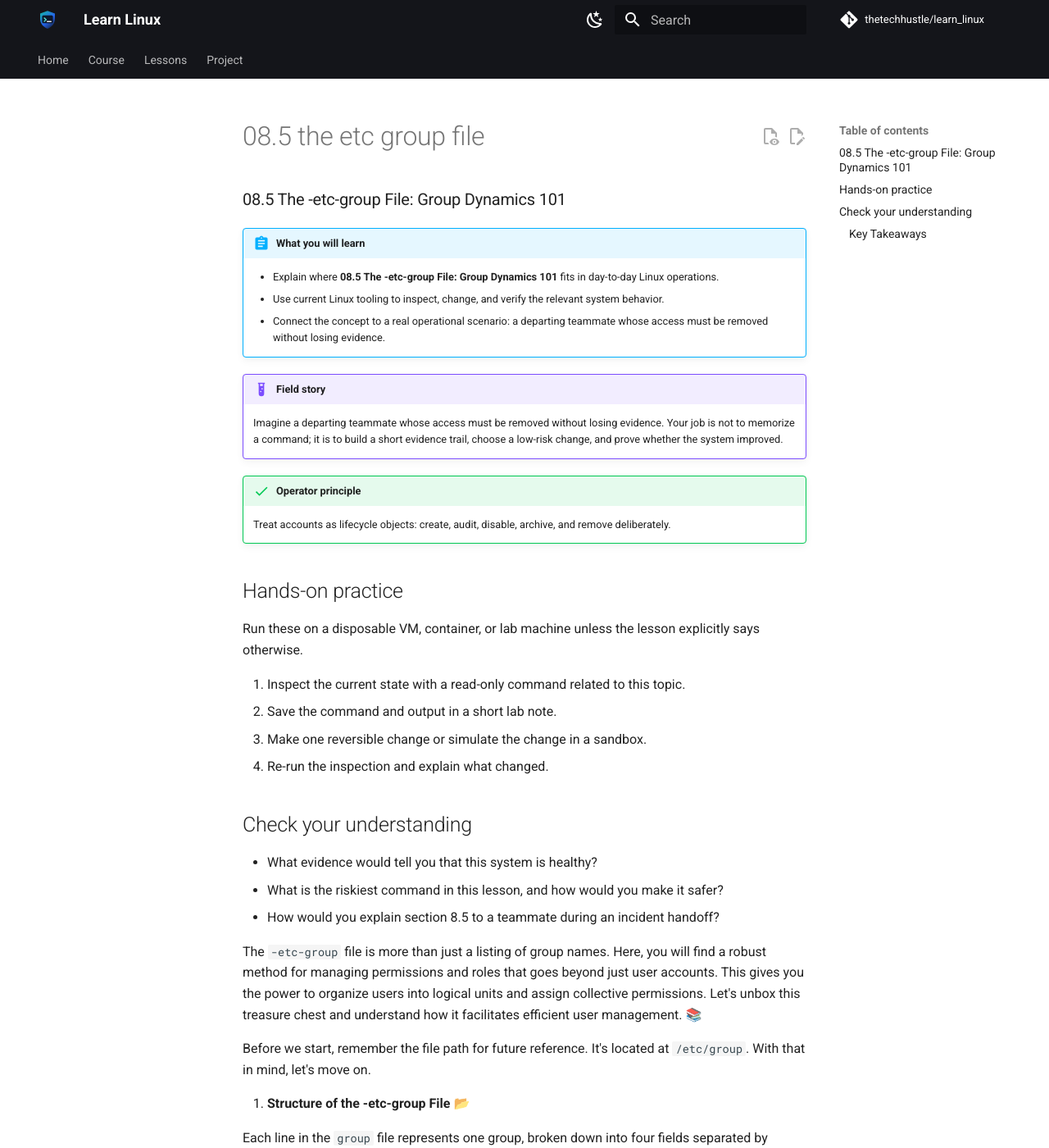
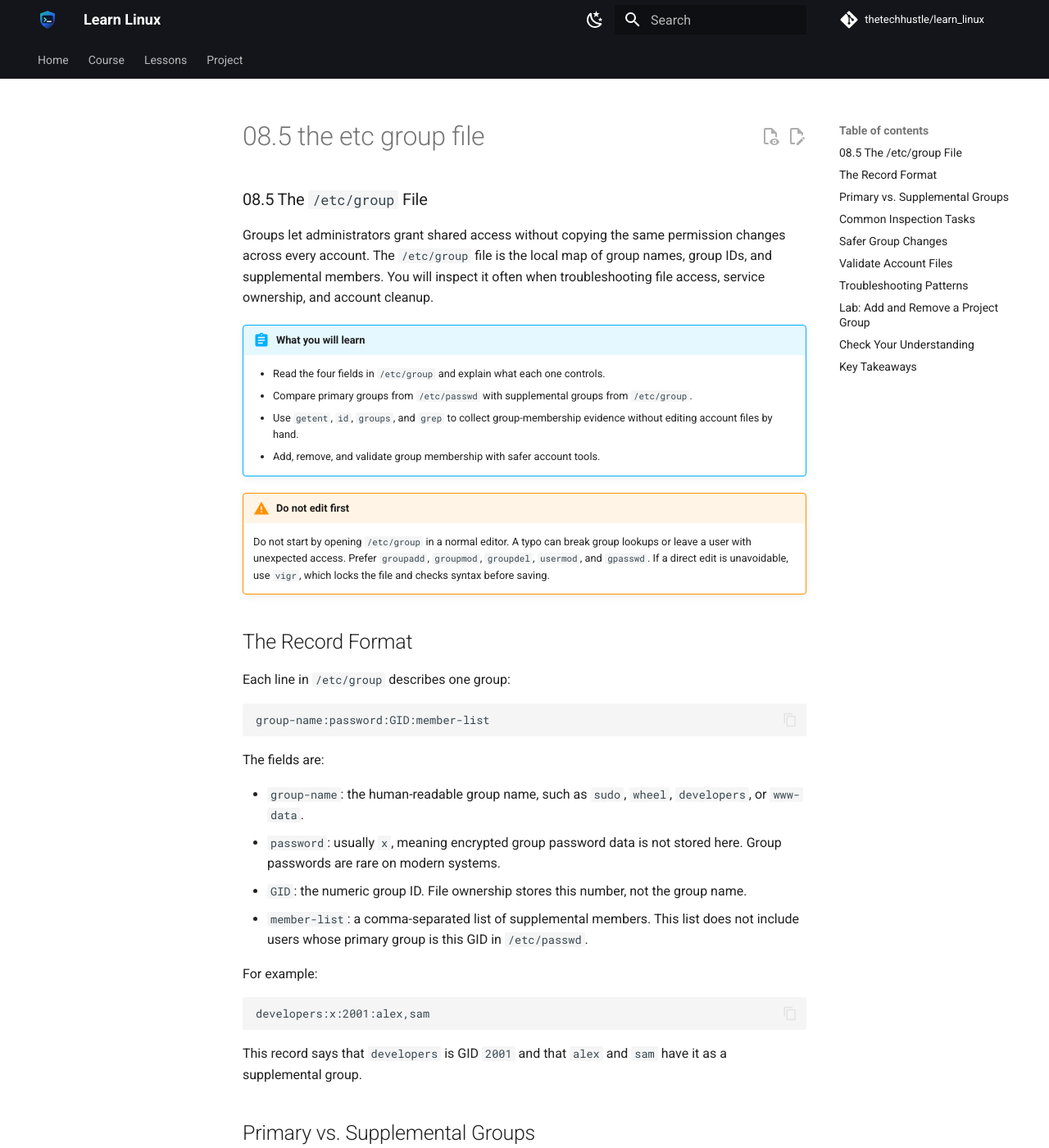
Before and after one commit to thetechhustle/learn_linux, an MkDocs documentation site: the page built from docs/lessons/08_user_management/08.5_the_-etc-group_file.md, in a window 1280 px wide and 1400 px high. Shown: the whole window at 82% size. Built offline with MkDocs 1.6.1 and Material for MkDocs 9.7.7, drawn with Linux system fonts in a browser that asks for light colours; comment, search, counter and statistics services are not loaded; some of the changed text lies outside the part shown.

Commit message:
Improve Chapter 08 group file lesson (#58)
Co-authored-by: Jules Ai <jules@Juless-Air.ts.net lan>

````diff
--- a/docs/lessons/08_user_management/08.5_the_-etc-group_file.md
+++ b/docs/lessons/08_user_management/08.5_the_-etc-group_file.md
@@ -1,69 +1,254 @@
-### 08.5 The -etc-group File: Group Dynamics 101
+### 08.5 The `/etc/group` File
 
-
+Groups let administrators grant shared access without copying the same
+permission changes across every account. The `/etc/group` file is the local
+map of group names, group IDs, and supplemental members. You will inspect it
+often when troubleshooting file access, service ownership, and account cleanup.
 
 !!! abstract "What you will learn"
-    - Explain where **08.5 The -etc-group File: Group Dynamics 101** fits in day-to-day Linux operations.
-    - Use current Linux tooling to inspect, change, and verify the relevant system behavior.
-    - Connect the concept to a real operational scenario: a departing teammate whose access must be removed without losing evidence.
+    - Read the four fields in `/etc/group` and explain what each one controls.
+    - Compare primary groups from `/etc/passwd` with supplemental groups from
+      `/etc/group`.
+    - Use `getent`, `id`, `groups`, and `grep` to collect group-membership
+      evidence without editing account files by hand.
+    - Add, remove, and validate group membership with safer account tools.
 
-!!! example "Field story"
-    Imagine a departing teammate whose access must be removed without losing evidence. Your job is not to memorize a command; it is to build a short evidence trail, choose a low-risk change, and prove whether the system improved.
+!!! warning "Do not edit first"
+    Do not start by opening `/etc/group` in a normal editor. A typo can break
+    group lookups or leave a user with unexpected access. Prefer `groupadd`,
+    `groupmod`, `groupdel`, `usermod`, and `gpasswd`. If a direct edit is
+    unavoidable, use `vigr`, which locks the file and checks syntax before
+    saving.
 
-!!! success "Operator principle"
-    Treat accounts as lifecycle objects: create, audit, disable, archive, and remove deliberately.
+## The Record Format
 
-## Hands-on practice
+Each line in `/etc/group` describes one group:
 
-Run these on a disposable VM, container, or lab machine unless the lesson explicitly says otherwise.
+```text
+group-name:password:GID:member-list
+```
 
-1. Inspect the current state with a read-only command related to this topic.
-2. Save the command and output in a short lab note.
-3. Make one reversible change or simulate the change in a sandbox.
-4. Re-run the inspection and explain what changed.
+The fields are:
 
-## Check your understanding
+- `group-name`: the human-readable group name, such as `sudo`, `wheel`,
+  `developers`, or `www-data`.
+- `password`: usually `x`, meaning encrypted group password data is not stored
+  here. Group passwords are rare on modern systems.
+- `GID`: the numeric group ID. File ownership stores this number, not the group
+  name.
+- `member-list`: a comma-separated list of supplemental members. This list does
+  not include users whose primary group is this GID in `/etc/passwd`.
 
-- What evidence would tell you that this system is healthy?
-- What is the riskiest command in this lesson, and how would you make it safer?
-- How would you explain section 8.5 to a teammate during an incident handoff?
+For example:
 
+```text
+developers:x:2001:alex,sam
+```
 
-The `-etc-group` file is more than just a listing of group names. Here, you will find a robust method for managing permissions and roles that goes beyond just user accounts. This gives you the power to organize users into logical units and assign collective permissions. Let's unbox this treasure chest and understand how it facilitates efficient user management. 📚
+This record says that `developers` is GID `2001` and that `alex` and `sam` have
+it as a supplemental group.
 
-Before we start, remember the file path for future reference. It's located at `/etc/group`. With that in mind, let's move on.
+## Primary vs. Supplemental Groups
 
-1. **Structure of the -etc-group File 📂**
+Linux account membership comes from two places:
 
-   Each line in the `group` file represents one group, broken down into four fields separated by colons `:`. The format looks like this:
+- The user's primary GID is the fourth field in `/etc/passwd`.
+- Supplemental group membership is listed in `/etc/group`.
 
-    ```
-    Group-Name:x:Group-ID:Group-List
-    ```
+That distinction matters during incident response. A user may have access to a
+directory because their primary GID owns it even when their name does not appear
+in that group's `/etc/group` member list.
 
-   - **`Group-Name`** is where the group’s actual name goes.
-   - **`x`** is a placeholder, an artifact from older days. Don't worry about it.
-   - **`Group-ID`** (GID) is a unique numerical ID assigned to the group.
-   - **`Group-List`** contains the usernames of all members.
+Collect evidence with lookup tools instead of reading only one file:
 
-2. **Creating a New Group 🛠️**
+```bash
+getent passwd alex
+getent group developers
+id alex
+groups alex
+```
 
-    A new group can be created with the `groupadd` command. For instance, to create a group named `admin`, type in `groupadd admin`.  The new group will be reflected in `/etc/group` file.
+`getent` is preferred over plain `cat /etc/group` because it asks the configured
+name-service stack. On systems using LDAP, Active Directory, or another central
+directory, not every group is local.
 
-3. **Adding Users to a Group 🎯**
+## Common Inspection Tasks
 
-    Users can be added to a group with the `usermod` command. To add a user (`alex`) to the `admin` group, for example, you'd type `usermod -aG admin alex`.
+List a local group record:
 
-4. **Deleting a Group 💥**
+```bash
+getent group developers
+```
 
-    Groups can be deleted in Linux using the `groupdel` command. For instance, to delete a group named `testgrp`, you'd type `groupdel testgrp`.
+Find groups that name a user as a supplemental member:
 
-Now that you're familiar with the `-etc-group` file and some related commands, we can proceed with exploring different ways to control access to files and directories via the concept of group permissions. Stay tuned!
+```bash
+getent group | awk -F: '$4 ~ /(^|,)alex(,|$)/ { print }'
+```
 
-But remember, with great power comes great responsibility! Carefully manage your groups and their permissions to ensure a harmonious Linux world. 🌏
+Show every group the system currently grants to a user:
 
-### Key Takeaways
+```bash
+id alex
+```
 
-- The `-etc-group` file is an efficient way to manage permissions and roles for multiple users at once.
-- Each line in the file represents one group and is divided into four fields: Group-Name, x, Group-ID, and Group-List.
-- Groups can be easily created, altered, and deleted with the `groupadd`, `usermod`, and `groupdel` commands.
+Show files owned by a specific group under a project path:
+
+```bash
+find /srv/project -group developers -ls
+```
+
+!!! note "Session refresh"
+    Group changes do not always affect sessions that are already logged in.
+    After changing group membership, have the user start a new login session, or
+    test with a fresh `su - username`, SSH session, or container shell.
+
+## Safer Group Changes
+
+Create a group:
+
+```bash
+sudo groupadd developers
+getent group developers
+```
+
+Add a user to a supplemental group without removing their existing groups:
+
+```bash
+sudo usermod -aG developers alex
+id alex
+```
+
+The `-aG` combination is important. `-G developers` without `-a` replaces the
+user's supplemental group list.
+
+Remove a user from one supplemental group:
+
+```bash
+sudo gpasswd -d alex developers
+id alex
+```
+
+Rename a group:
+
+```bash
+sudo groupmod -n platform developers
+getent group platform
+```
+
+Delete a group only after checking ownership references:
+
+```bash
+getent group oldteam
+find / -xdev -group oldteam -ls 2>/dev/null | head
+sudo groupdel oldteam
+```
+
+If `groupdel` reports that the group is a user's primary group, change that
+user's primary group first or keep the group.
+
+## Validate Account Files
+
+After group changes, run the local consistency check:
+
+```bash
+sudo grpck
+```
+
+Some distributions also provide `pwck` for checking `/etc/passwd` and
+`/etc/shadow` relationships:
+
+```bash
+sudo pwck
+```
+
+Treat warnings as evidence to review, not as decoration. Duplicate GIDs,
+unknown users in a member list, or missing group names can create confusing
+access behavior.
+
+## Troubleshooting Patterns
+
+Use these checks when access does not match expectations:
+
+- The user is not in the group: confirm with `id username`, not only
+  `/etc/group`.
+- The user is in the group but still denied: check directory execute bits,
+  parent-directory permissions, ACLs, SELinux/AppArmor policy, and whether the
+  session is stale.
+- The group name looks right but access is wrong: compare numeric GIDs with
+  `stat` and `getent group`.
+- A file shows a numeric group instead of a name: the GID exists on disk, but no
+  current group database entry maps that number to a name.
+- `getent group name` returns nothing: check whether the group is local,
+  centrally managed, misspelled, or unavailable because name-service lookup is
+  failing.
+
+## Lab: Add and Remove a Project Group
+
+Run this on a disposable VM, container, or lab machine.
+
+1. Create a test user and group:
+
+   ```bash
+   sudo useradd -m labuser
+   sudo groupadd labproject
+   getent passwd labuser
+   getent group labproject
+   ```
+
+2. Add the user to the group and collect evidence:
+
+   ```bash
+   sudo usermod -aG labproject labuser
+   id labuser
+   getent group labproject
+   ```
+
+3. Create a shared directory owned by the group:
+
+   ```bash
+   sudo mkdir -p /tmp/labproject
+   sudo chgrp labproject /tmp/labproject
+   sudo chmod 2770 /tmp/labproject
+   stat /tmp/labproject
+   ```
+
+   The leading `2` in `2770` sets the setgid bit on the directory, so new files
+   created inside inherit the directory's group.
+
+4. Remove the user from the supplemental group and verify:
+
+   ```bash
+   sudo gpasswd -d labuser labproject
+   id labuser
+   getent group labproject
+   ```
+
+5. Clean up:
+
+   ```bash
+   sudo rmdir /tmp/labproject
+   sudo userdel -r labuser
+   sudo groupdel labproject
+   ```
+
+## Check Your Understanding
+
+- Why can a user have access through a group even when their name is not listed
+  in that group's `/etc/group` line?
+- What is the risk of running `usermod -G developers alex` instead of
+  `usermod -aG developers alex`?
+- Which command should you use to query group data on a host that might use LDAP
+  or Active Directory?
+- What evidence would you collect before deleting a group from a production
+  system?
+
+## Key Takeaways
+
+- `/etc/group` maps group names to GIDs and supplemental members.
+- Primary group membership comes from `/etc/passwd`; supplemental membership
+  comes from `/etc/group`.
+- Use `getent`, `id`, and account-management tools before touching local account
+  files directly.
+- Validate changes with `grpck`, inspect numeric GIDs, and refresh user sessions
+  before declaring an access issue fixed.
````
